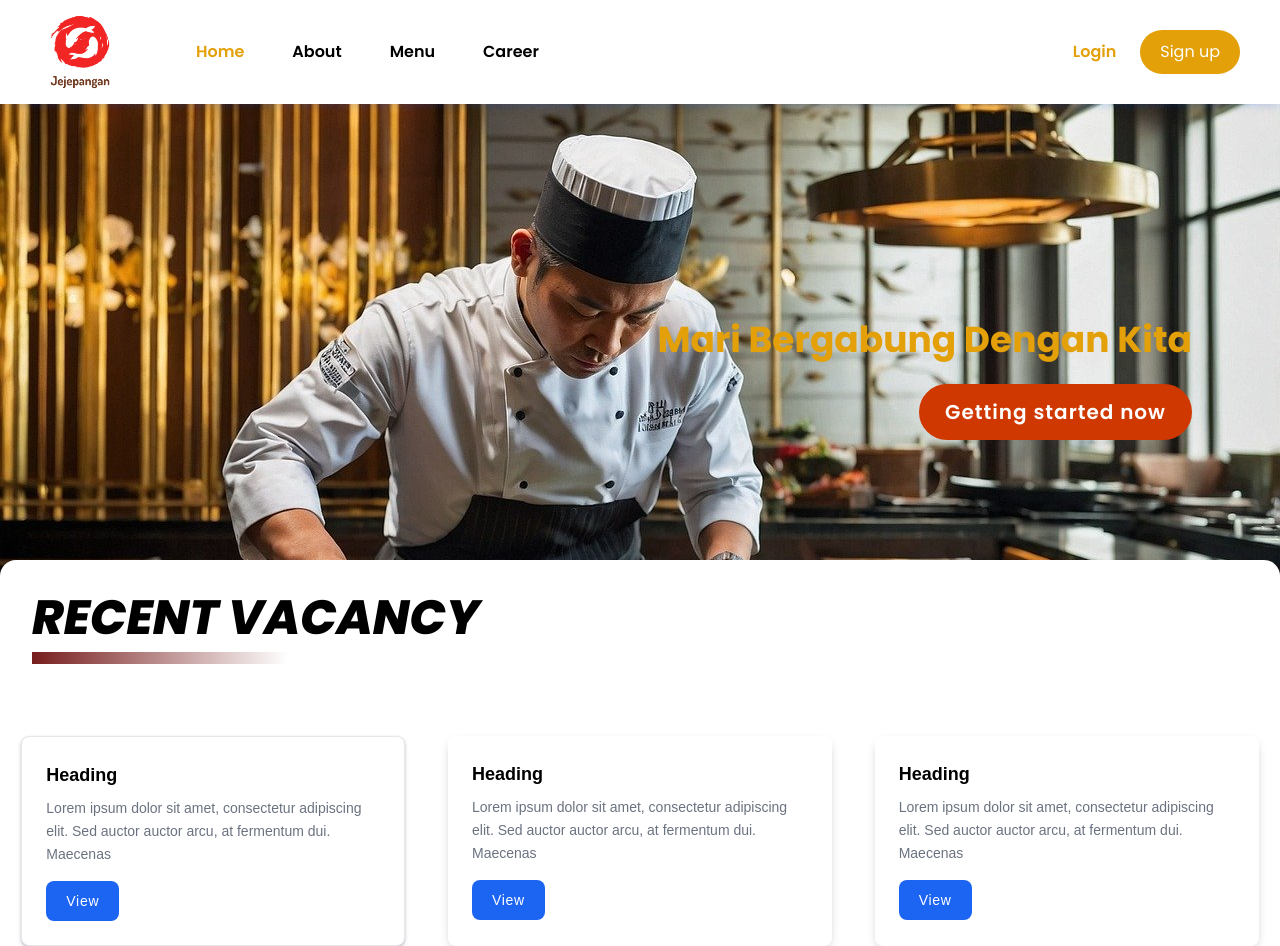
After one commit to agungandhita/HRIS, a Laravel app: page /career in a window 1280 px wide. The commit adds this page. Run offline with Laravel 10, Linux system fonts and the light colour scheme; style sheets or scripts are compiled from the project's sources; settings files or empty folders that the repository lacks are supplied.

Commit message:
career page

```diff
--- a/app/Http/Controllers/employe/CandidateController.php
+++ b/app/Http/Controllers/employe/CandidateController.php
@@ -9,4 +9,10 @@ class CandidateController extends Controller {
     public function index() {
         return view ('rekrutmen.page.home');
     }
+
+    public function career() {
+
+        return view('rekrutmen.page.career');
+
+    }
 }
--- /dev/null
+++ b/resources/views/rekrutmen/page/career.blade.php
@@ -0,0 +1,58 @@
+@extends('rekrutmen.layouts.main')
+
+@section('container')
+    <div class="before:z-10 object-contain before:absolute before:w-full before:h-full before:inset-0">
+        <img src="{{ asset('bahan/rekrut.png') }}" class="absolute inset-0 w-full h-full object-cover" alt="Banner Image">
+        <div
+            class="min-h-[280px] relative z-20 max-w-6xl mx-auto flex flex-col justify-end items-end text-center p-6 mb-24 mt-2 md:mt-20">
+            <h2 class="text-yellow-400 stroke-2 text-2xl md:text-4xl font-bold mb-6 capitalize">mari bergabung dengan kita
+            </h2>
+            <button type="button"
+                class="px-3 py-2 md:px-6 md:py-3 rounded-full text-white text-xl tracking-wider font-semibold outline-none bg-orange-600 hover:bg-orange-700 border-2 border-orange-600 transition-all duration-300">Getting
+                started now</button>
+        </div>
+
+        <div class="bg-white relative z-20 mx-auto  w-full rounded-t-2xl min-h-[380px]">
+                <div class="mx-auto pt-7 mb-10 lg:mb-14 container">
+                    <h2 class="text-2xl font-extrabold md:text-5xl md:leading-tight dark:text-white italic">RECENT VACANCY
+                    </h2>
+                    <div class="mt-1 w-64 h-3 bg-gradient-to-r from-red-900"></div>
+                </div>
+            <div class="md:flex md:flex-nowrap">
+                <div
+                    class="bg-white border border-px shadow-best w-full max-w-sm rounded-lg font-[sans-serif] overflow-hidden mx-auto mt-4">
+                    <div class="p-6">
+                        <h3 class="text-lg font-semibold">Heading</h3>
+                        <p class="mt-2 text-sm text-gray-500 leading-relaxed">Lorem ipsum dolor sit amet, consectetur
+                            adipiscing elit. Sed auctor auctor
+                            arcu, at fermentum dui. Maecenas</p>
+                        <button type="button"
+                            class="mt-4 px-5 py-2.5 rounded-lg text-white text-sm tracking-wider border-none outline-none bg-blue-600 hover:bg-blue-700">View</button>
+                    </div>
+                </div>
+                <div
+                    class="bg-white shadow-[0_4px_12px_-5px_rgba(0,0,0,0.4)] w-full max-w-sm rounded-lg font-[sans-serif] overflow-hidden mx-auto mt-4">
+                    <div class="p-6">
+                        <h3 class="text-lg font-semibold">Heading</h3>
+                        <p class="mt-2 text-sm text-gray-500 leading-relaxed">Lorem ipsum dolor sit amet, consectetur
+                            adipiscing elit. Sed auctor auctor
+                            arcu, at fermentum dui. Maecenas</p>
+                        <button type="button"
+                            class="mt-4 px-5 py-2.5 rounded-lg text-white text-sm tracking-wider border-none outline-none bg-blue-600 hover:bg-blue-700">View</button>
+                    </div>
+                </div>
+                <div
+                    class="bg-white shadow-[0_4px_12px_-5px_rgba(0,0,0,0.4)] w-full max-w-sm rounded-lg font-[sans-serif] overflow-hidden mx-auto mt-4">
+                    <div class="p-6">
+                        <h3 class="text-lg font-semibold">Heading</h3>
+                        <p class="mt-2 text-sm text-gray-500 leading-relaxed">Lorem ipsum dolor sit amet, consectetur
+                            adipiscing elit. Sed auctor auctor
+                            arcu, at fermentum dui. Maecenas</p>
+                        <button type="button"
+                            class="mt-4 px-5 py-2.5 rounded-lg text-white text-sm tracking-wider border-none outline-none bg-blue-600 hover:bg-blue-700">View</button>
+                    </div>
+                </div>
+            </div>
+        </div>
+    </div>
+@endsection
--- a/resources/views/rekrutmen/partials/navbar.blade.php
+++ b/resources/views/rekrutmen/partials/navbar.blade.php
@@ -24,7 +24,7 @@ class='shadow-[0_2px_10px_-3px_rgba(6,81,237,0.3)] sticky top-0 py-3 px-4 sm:px-
         </a>
       </li>
       <li class='max-lg:border-b max-lg:py-3 px-3'>
-        <a href='javascript:void(0)'
+        <a href='/'
           class='hover:text-yellow-400 text-yellow-400 block font-semibold transition-all'>Home</a>
       </li>
       <li class='max-lg:border-b max-lg:py-3 px-3'><a href='javascript:void(0)'
@@ -33,7 +33,7 @@ class='shadow-[0_2px_10px_-3px_rgba(6,81,237,0.3)] sticky top-0 py-3 px-4 sm:px-
       <li class='max-lg:border-b max-lg:py-3 px-3'><a href='javascript:void(0)'
           class='hover:text-yellow-400 block font-semibold transition-all'>Menu</a>
       </li>
-      <li class='max-lg:border-b max-lg:py-3 px-3'><a href='javascript:void(0)'
+      <li class='max-lg:border-b max-lg:py-3 px-3'><a href='/career'
           class='hover:text-yellow-400 block font-semibold transition-all'>Career</a>
       </li>
       {{-- <li class='max-lg:border-b max-lg:py-3 px-3'><a href='javascript:void(0)'
@@ -57,3 +57,24 @@ class='shadow-[0_2px_10px_-3px_rgba(6,81,237,0.3)] sticky top-0 py-3 px-4 sm:px-
   </div>
 </div>
 </header>
+
+
+<script>
+
+  var toggleOpen = document.getElementById('toggleOpen');
+  var toggleClose = document.getElementById('toggleClose');
+  var collapseMenu = document.getElementById('collapseMenu');
+
+  function handleClick() {
+    if (collapseMenu.style.display === 'block') {
+      collapseMenu.style.display = 'none';
+    } else {
+      collapseMenu.style.display = 'block';
+    }
+  }
+
+  toggleOpen.addEventListener('click', handleClick);
+  toggleClose.addEventListener('click', handleClick);
+
+</script>
+</body>
--- a/routes/web.php
+++ b/routes/web.php
@@ -51,10 +51,10 @@ Route::middleware('admin')->group(function () {
 
 });
 
-
-    Route::get('/', [CandidateController::class, 'index'])->name('home');
-
 Route::middleware(['auth', 'manajer'])->group(function () {
     Route::get('/manajer', [\App\Http\Controllers\manajer\dashboard\DashboardController::class, 'index'])->name('manajer');
     Route::get('/list/pegawai', [DataPegawaiController::class, 'index'])->name('data');
 });
+
+Route::get('/', [CandidateController::class, 'index'])->name('home');
+Route::get('/career', [CandidateController::class, 'career'])->name('career');
```
Also changed, not shown: resources/views/rekrutmen/page/_jumbotron.blade.php (+8 -12 lines), resources/views/rekrutmen/page/home.blade.php (+0 -18 lines), public/svg/Wasabi Logo.svg (added), public/svg/bento.svg (added), public/svg/logo.svg (added), public/svg/miso 1.svg (added), public/svg/miso.svg (added), public/svg/sushi.svg (added), resources/views/rekrutmen/page/about.blade.php (deleted).
